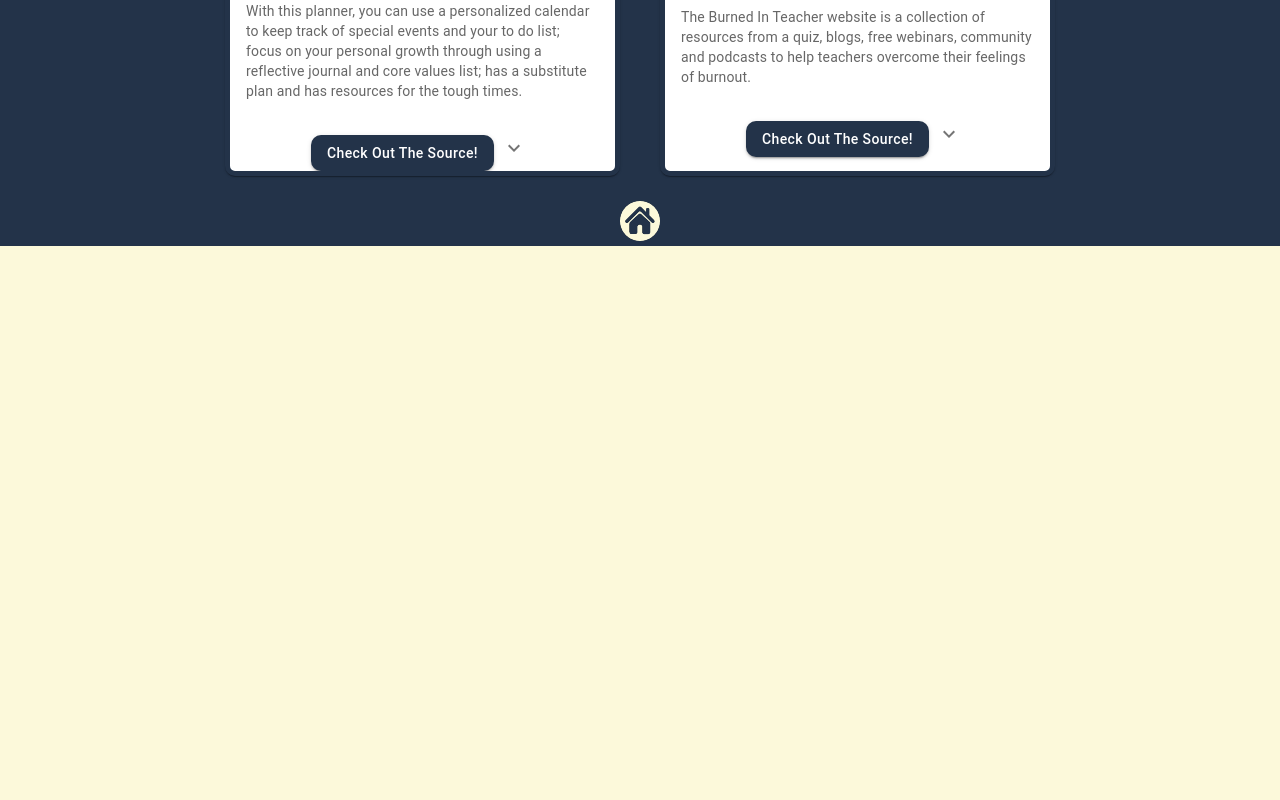
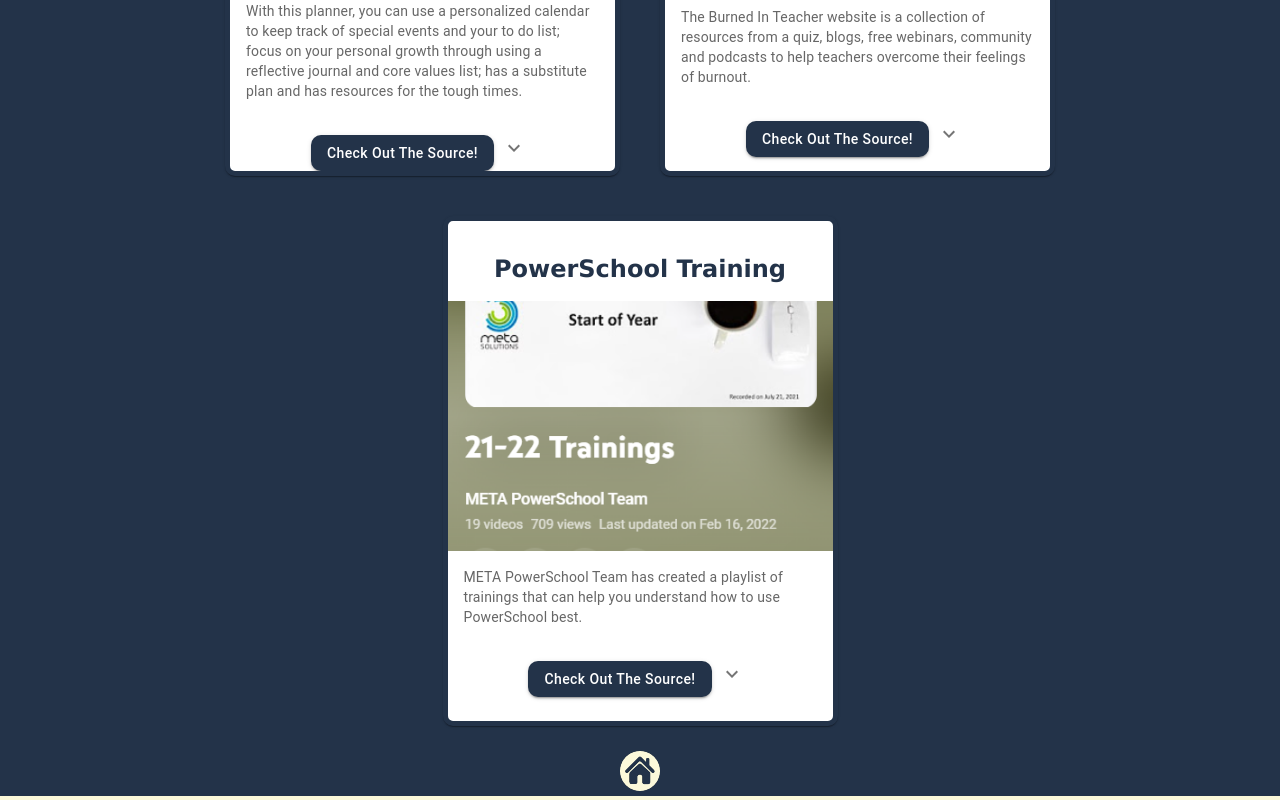
Before and after one commit to colletteap/react-project, a React (Create React App) app: page /Blog in a window 1280 px wide. Shown: the part 1138-1938 px from the top of the page. Before the commit the page ends 1388 px from the top, so only its background shows below. Built offline with nearby package versions, Linux system fonts and the light colour scheme.

Commit message:
added blog on blog page

```diff
--- a/src/components/Data.js
+++ b/src/components/Data.js
@@ -2,6 +2,7 @@ import BlogLanding1 from "../assets/bloglanding1.png";
 import BlogLanding2 from "../assets/bloglanding2.png";
 import BlogLanding3 from "../assets/bloglanding3.png";
 import BlogLanding4 from "../assets/BlogLanding4.png";
+import BlogLanding5 from "../assets/BlogLanding5.png";
 
 
 const skillData = [
@@ -418,6 +419,14 @@ const blogPageData = [
     para1: "",
     para2: ""
   },
+  {
+    title: "PowerSchool Training",
+    content: "META PowerSchool Team has created a playlist of trainings that can help you understand how to use PowerSchool best.",
+    linkTo: "https://www.youtube.com/playlist?list=PLc5YC3mQTEF7itz_FHGAbx3rt9pPkAWh_",
+    image: BlogLanding5,
+    para1: "Within the playlist are videos on topics such as: Start of the Year, Online Report Card Demo, Attendance Management, PowerTeacher Pro Gradebook and more.",
+    para2: ""
+  },
 ];
 
 const urls = [
--- a/src/pages/Advice.js
+++ b/src/pages/Advice.js
@@ -1,4 +1,5 @@
 import React, { useState } from "react";
+
 import "../styles/Advice.css";
 import { Link } from "react-router-dom";
 import ActionButton from "../components/Actionbutton";
@@ -44,7 +45,7 @@ console.log("filter:", filteredComments);
         <SearchBar onChange={handleSearchChange}/>
       </div>
 
-      <div className="centeredContainer threeRows">
+      <div className="centeredContainer">
       <img className="smImg" src={GiveAdvice} alt="Give Advice" />
         <img className="medImg" src={AdviceText} alt="Advice Text" />
         <img className="smImg" src={AskAdvice} alt="Ask Advice" />
```
Also changed, not shown: src/assets/BlogLanding5.png (added).
